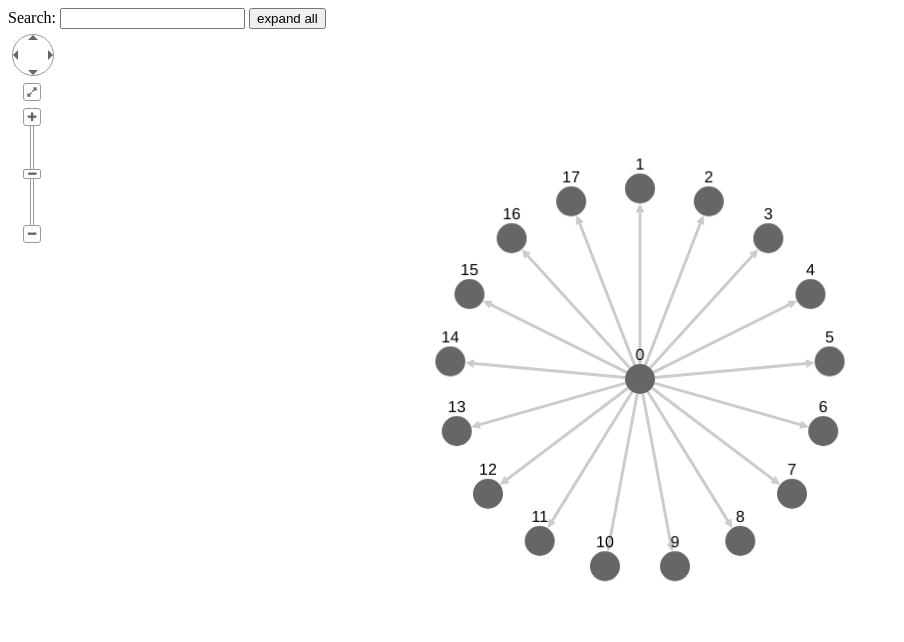
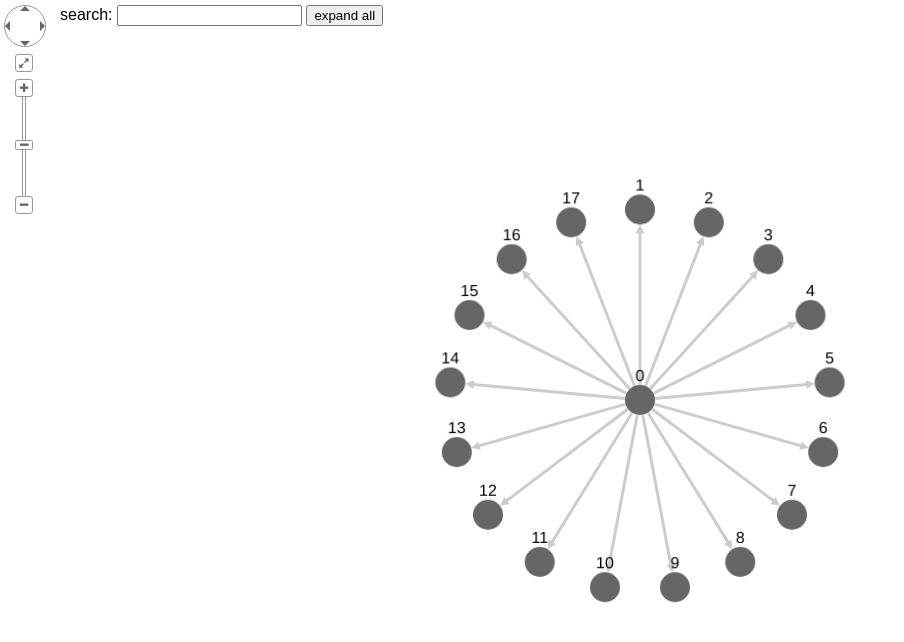
Before and after one commit to BenPortner/sdg-graph, a plain HTML site: page index.html in a window 1280 px wide. Shown: the whole page, without its empty margins (0-904 px from the left). Drawn offline with Linux system fonts and the light colour scheme.

Commit message:
change css in response to https://github.com/BenPortner/sdg-graph/issues/1

```diff
--- a/css/style.css
+++ b/css/style.css
@@ -1,7 +1,18 @@
 #cy {
-    width: 100%;
-    height: 700px;
-    display: block;
+    position: absolute;
+    left: 0;
+    top: 0;
+    bottom: 0;
+    right: 0;
+    z-index: 1;
+}
+
+#controls{
+    position: absolute;
+    left: 60px;
+    top: 5px;
+    font-family: arial, helvetica, sans-serif;
+    z-index: 99999;
 }
 
 .popper-div {
@@ -12,6 +23,7 @@
     padding: 5px 10px;
     font-size: 13px;
     border-radius: 4px;
+    z-index: 99999;
 }
 
 .popper-div table {
--- a/index.html
+++ b/index.html
@@ -27,8 +27,8 @@
 </head>
 
 <body>
-    <div>
-        <span>Search: <input id="search" value=""></input></span>
+    <div id="controls">
+        <span>search: <input id="search" value=""></input></span>
         <span><button id="expand">expand all</button></span>
     </div>
     <div id="cy"></div>
```
